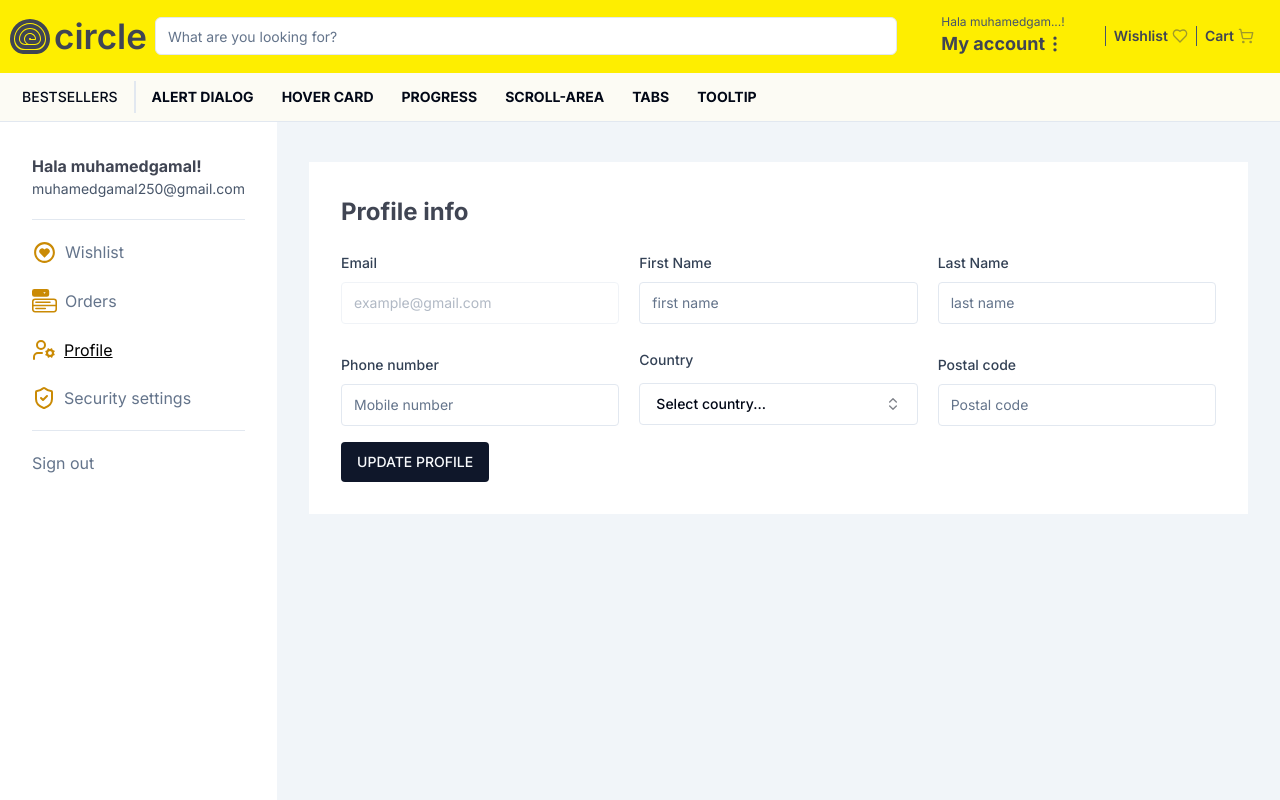
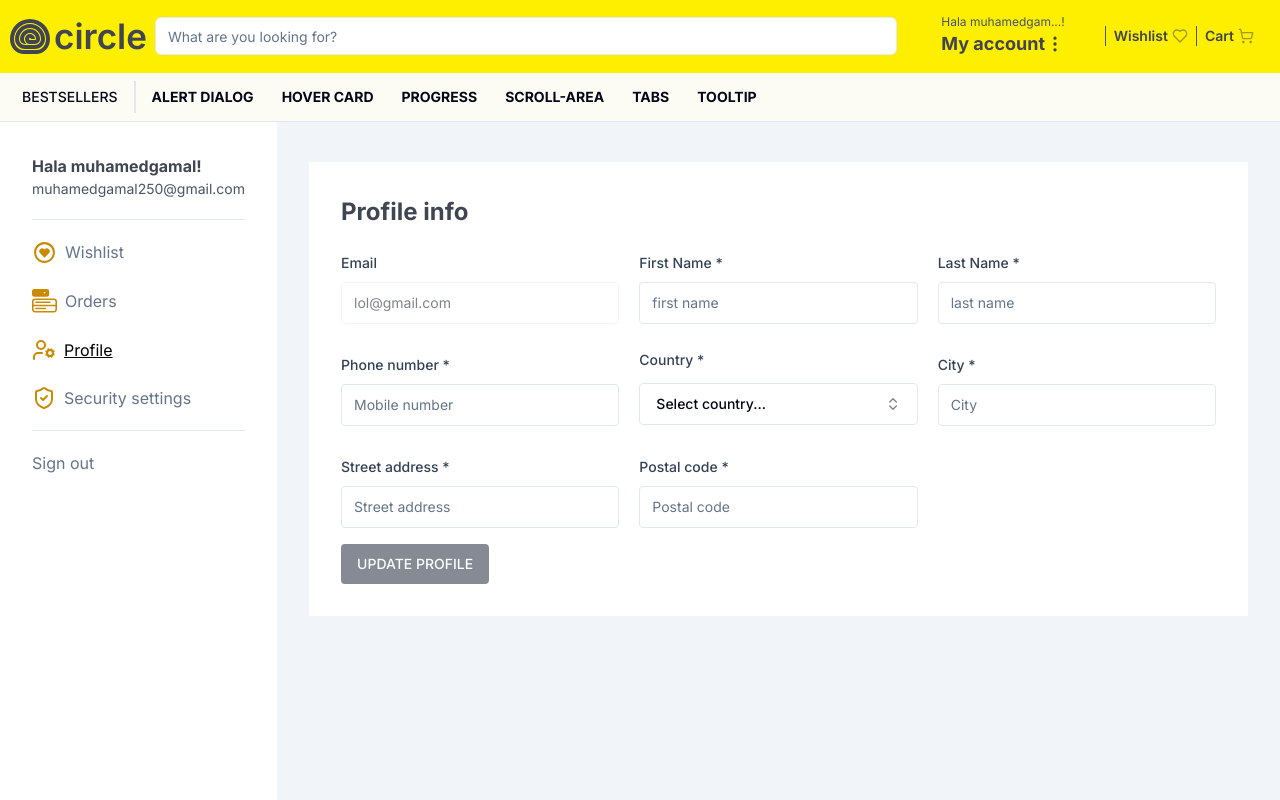
Before and after one commit to MuhamedGamall/circle-shopping, a Next.js app: page /profile in a window 1280 px wide. Shown: the top 800 px of the page. Built offline with nearby package versions, Linux system fonts and the light colour scheme.

Commit message:
update: profile page add countries list to profile form & fix schima

```diff
--- a/src/app/(user)/_components/sidebar.tsx
+++ b/src/app/(user)/_components/sidebar.tsx
@@ -1,6 +1,6 @@
 "use client";
 import { cn } from "@/lib/utils";
-import { LogOut, LucideUserCog, ShieldCheck } from "lucide-react";
+import {LucideUserCog, ShieldCheck } from "lucide-react";
 import Link from "next/link";
 import { usePathname } from "next/navigation";
 import { BiHeartCircle } from "react-icons/bi";
--- a/src/app/(user)/profile/_components/select-country.tsx
+++ b/src/app/(user)/profile/_components/select-country.tsx
@@ -13,7 +13,7 @@ import {
   PopoverContent,
   PopoverTrigger,
 } from "@/components/ui/popover";
-import { useState } from "react";
+import { useState, SetStateAction, Dispatch } from "react";
 
 const countries = [
   "Afghanistan",
@@ -318,10 +318,16 @@ const countries = [
   "Scandinavian Mountains",
 ];
 
-export default function SelectCountry({ form }: { form: any }) {
+export default function SelectCountry({
+  form,
+  setCountry,
+  country,
+}: {
+  form: any;
+  setCountry: Dispatch<SetStateAction<string>>;
+  country: string;
+}) {
   const [open, setOpen] = useState(false);
-  const [value, setValue] = useState("");
-
   return (
     <Popover open={open} onOpenChange={setOpen}>
       <PopoverTrigger asChild>
@@ -331,33 +337,33 @@ export default function SelectCountry({ form }: { form: any }) {
           aria-expanded={open}
           className="w-full justify-between  rounded-sm py-5"
         >
-          {value ? value : "Select country..."}
+          {!!country ? country : "Select country..."}
           <ChevronsUpDown className="ml-2 h-4 w-4 shrink-0 opacity-50" />
         </Button>
       </PopoverTrigger>
       <PopoverContent className="w-[200px] p-0">
         <Command>
-          <CommandInput placeholder="Search framework..." />
-          <CommandEmpty>No framework found.</CommandEmpty>
+          <CommandInput placeholder="Search country..." />
+          <CommandEmpty>No country found.</CommandEmpty>
           <CommandGroup className=" overflow-y-auto">
             <div className="max-h-[300px]">
-              {countries.map((country, i) => (
+              {countries.map((el, i) => (
                 <CommandItem
                   key={i}
-                  value={country}
-                  onSelect={(currentValue) => {
-                    setValue(currentValue === value ? "" : currentValue);
-                    form.setValue("country", value);
+                  value={el}
+                  onSelect={() => {
+                    setCountry(el);
+                    form.setValue("country", el);
                     setOpen(false);
                   }}
                 >
                   <Check
                     className={cn(
                       "mr-2 h-4 w-4",
-                      value === country ? "opacity-100" : "opacity-0"
+                      country === el ? "opacity-100" : "opacity-0"
                     )}
                   />
-                  {country}
+                  {el}
                 </CommandItem>
               ))}
             </div>
--- a/src/app/(user)/profile/page.tsx
+++ b/src/app/(user)/profile/page.tsx
@@ -4,20 +4,29 @@ import * as z from "zod";
 import { zodResolver } from "@hookform/resolvers/zod";
 import { useForm } from "react-hook-form";
 
-import { Form, FormLabel, FormMessage } from "@/components/ui/form";
+import {
+  Form,
+  FormControl,
+  FormField,
+  FormItem,
+  FormLabel,
+  FormMessage,
+} from "@/components/ui/form";
 import { Button } from "@/components/ui/button";
 import { profileSchema } from "./schima";
 import CustomField from "@/components/custom-field";
 import SectionTitle from "@/components/section-title";
 import SelectCountry from "./_components/select-country";
+import { useEffect, useState } from "react";
 
 export default function ProfilePage() {
+  const [country, setCountry] = useState("");
   const form = useForm<z.infer<typeof profileSchema>>({
     resolver: zodResolver(profileSchema),
     defaultValues: {
       first_name: "",
       last_name: "",
-      email: "",
+      email: "lol@gmail.com",
       phone: "",
       street_address: "",
       city: "",
@@ -26,11 +35,15 @@ export default function ProfilePage() {
     },
   });
 
-  const onSubmit = () => {
-    console.log(form.getValues("country"));
+  const { isSubmitting, isSubmitted } = form.formState;
+  const isValid = !Object.values(form.getValues()).every(Boolean);
+
+  const onSubmit = (v: any) => {
+    console.log(v);
   };
-  const { isSubmitting, isSubmitted, isValid } = form.formState;
-console.log(isValid);
+  // useEffect(() => {
+  //   console.log(lol);
+  // }, [lol]);
 
   return (
     <section className="bg-white p-8 my-10">
@@ -48,35 +61,35 @@ console.log(isValid);
               disabled
               name={"email"}
               type={"email"}
-              className={"rounded-sm py-5"}
+              className={"rounded-sm py-5 cursor-not-allowed"}
               placeholder={"example@gmail.com"}
             />
             <CustomField
-              label="First Name"
+              label="First Name *"
               labelClassName={"text-slate-700"}
               form={form}
               disabled={isSubmitting}
               name="first_name"
               type={"text"}
-              minLength={1}
+              minLength={3}
               maxLength={30}
               className={"rounded-sm py-5"}
               placeholder="first name"
             />
             <CustomField
-              label="Last Name"
+              label="Last Name *"
               labelClassName={"text-slate-700"}
               form={form}
               disabled={isSubmitting}
               name="last_name"
               type={"text"}
-              minLength={1}
+              minLength={3}
               maxLength={30}
               className={"rounded-sm py-5"}
               placeholder="last name"
             />
             <CustomField
-              label="Phone number"
+              label="Phone number *"
               labelClassName={"text-slate-700"}
               form={form}
               disabled={isSubmitting}
@@ -89,22 +102,50 @@ console.log(isValid);
             />
             <div className="flex flex-col gap-1">
               <div className="flex flex-col gap-4">
-                <FormLabel className={"text-slate-700"}>Country</FormLabel>
-                <SelectCountry form={form} />
+                <FormLabel className={"text-slate-700"}>Country *</FormLabel>
+                <SelectCountry
+                  form={form}
+                  setCountry={setCountry}
+                  country={country}
+                />
               </div>
               {isSubmitted && !form.getValues("country") && (
                 <span className="text-red-700 text-sm font-semibold">
-                  Field is required.
+                  Invalid Field.
                 </span>
               )}
             </div>
             <CustomField
-              label="Postal code"
+              label="City *"
+              labelClassName={"text-slate-700"}
+              form={form}
+              disabled={isSubmitting}
+              name="city"
+              type={"text"}
+              minLength={2}
+              maxLength={48}
+              className={"rounded-sm py-5"}
+              placeholder="City"
+            />
+            <CustomField
+              label="Street address *"
+              labelClassName={"text-slate-700"}
+              form={form}
+              disabled={isSubmitting}
+              name="street_address"
+              type={"text"}
+              minLength={5}
+              maxLength={191}
+              className={"rounded-sm py-5"}
+              placeholder="Street address"
+            />
+            <CustomField
+              label="Postal code *"
               labelClassName={"text-slate-700"}
               form={form}
               disabled={isSubmitting}
               name="postal_code"
-              type={"string"}
+              type={"text"}
               minLength={4}
               maxLength={6}
               className={"rounded-sm py-5"}
@@ -114,7 +155,7 @@ console.log(isValid);
           <Button
             type="submit"
             className="w-fit rounded-sm"
-            disabled={isSubmitting }
+            disabled={isSubmitting || isValid}
           >
             UPDATE PROFILE
           </Button>
--- a/src/app/(user)/profile/schima.ts
+++ b/src/app/(user)/profile/schima.ts
@@ -3,47 +3,45 @@ export const profileSchema = z.object({
   first_name: z
     .string()
     .trim()
-    .min(1, {
-      message: "Field is required.",
-    })
-    .max(30, { message: "First name should be on a lot of 30 characters." })
-    .optional(),
+    .min(3, { message: "Invalid filed." })
+    .max(30, { message: "First name should be on a lot of 30 characters." }),
   last_name: z
     .string()
     .trim()
-    .min(1, {
-      message: "Field is required.",
-    })
-    .max(30, { message: "Last name should be on a lot of 30 characters." })
-    .optional(),
+    .min(3, { message: "Invalid filed." })
+
+    .max(30, { message: "Last name should be on a lot of 30 characters." }),
   phone: z
     .string()
     .trim()
     .refine(
       (value) =>
-        /^\d+(\.\d{1,2})?$/.test(`${value}`) &&
-        value.length <= 20 &&
-        value.length >= 10,
-      " Field is required."
-    )
-    .optional(),
-  street_address: z.string().trim().max(191, "Address is too long").optional(),
+        /^\d+$/.test(`${value}`) && value.length <= 20 && value.length >= 10,
+      "Invalid Field."
+    ),
+  street_address: z
+    .string()
+    .trim()
+    .min(5, { message: "Invalid field" })
+    .max(191, "Address is too long"),
   city: z
     .string()
     .trim()
-    .max(48, "City must be at most 30 characters long")
-    .optional(),
+    .refine(
+      (value) =>
+        /^[A-Za-z]+$/g.test(`${value}`) &&
+        value.length <= 48 &&
+        value.length >= 2,
+      "Invalid Field."
+    ),
   postal_code: z
     .string()
     .trim()
     .refine(
       (value) =>
-        /^\d+(\.\d{1,2})?$/.test(`${value}`) &&
-        value.length <= 6 &&
-        value.length >= 4,
-      "Field is required."
-    )
-    .optional(),
+        /^\d+$/.test(`${value}`) && value.length <= 6 && value.length >= 4,
+      "Invalid Field."
+    ),
   email: z.string(),
-  country: z.string().trim().optional(),
+  country: z.string().trim(),
 });
```
